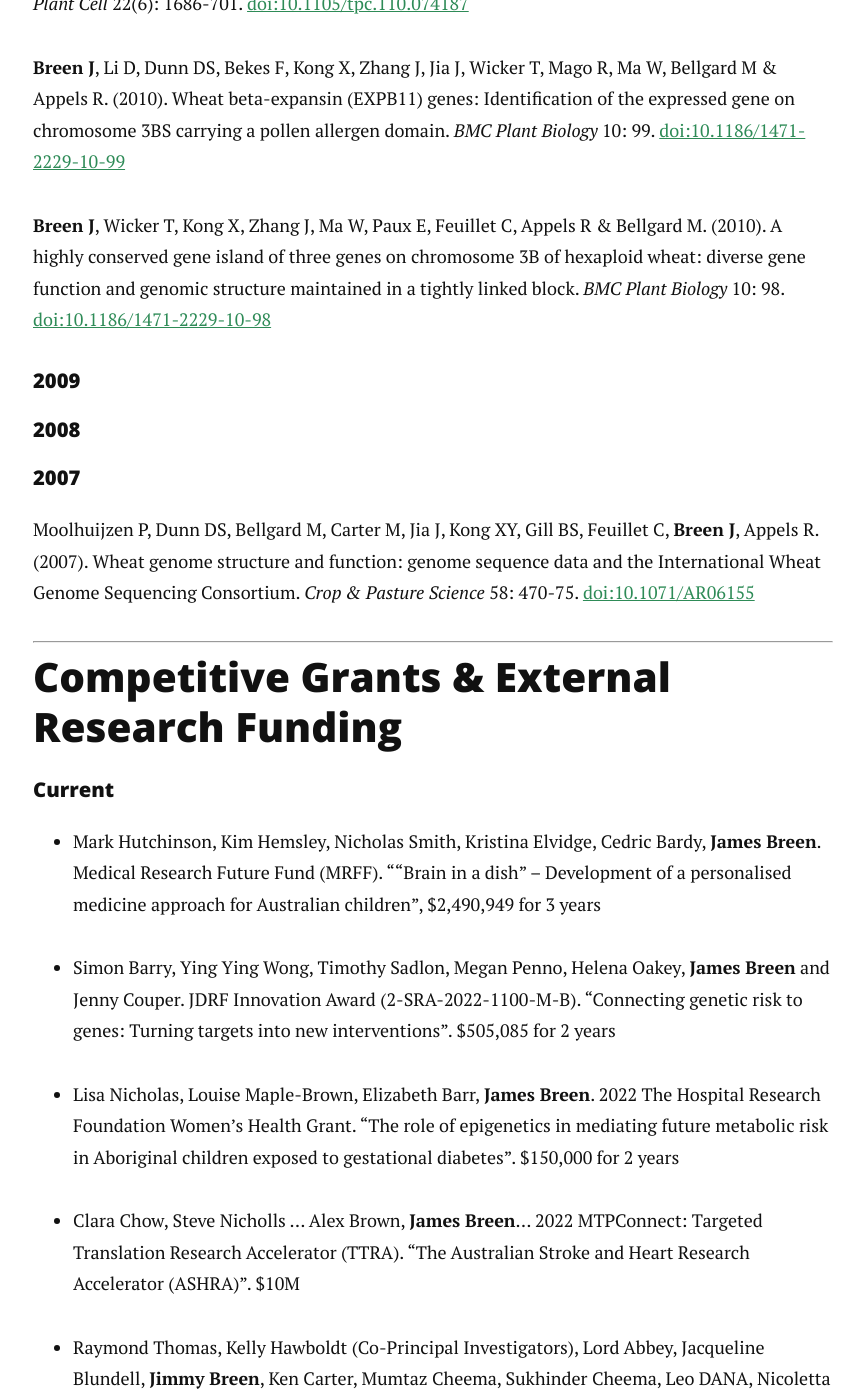
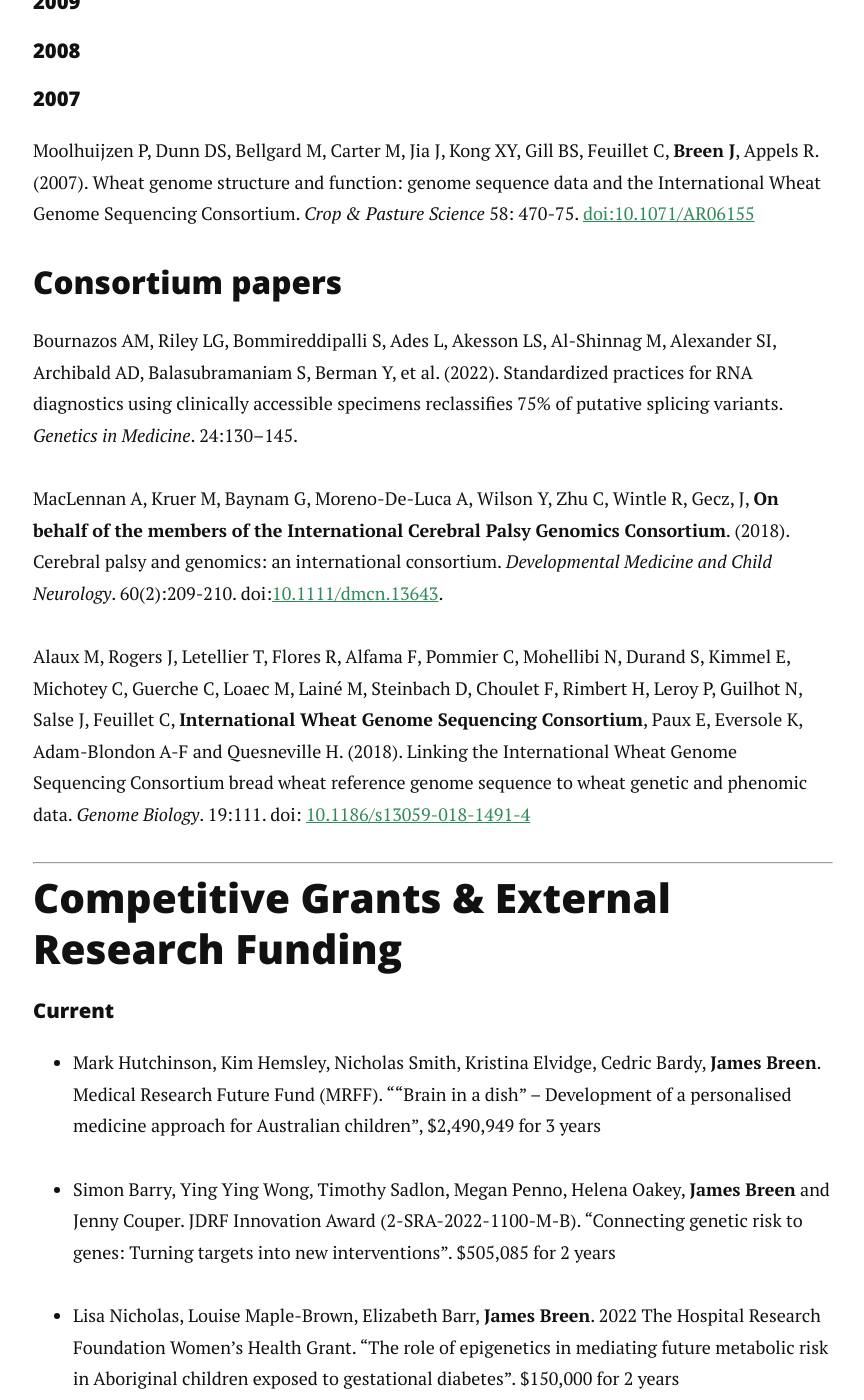
Before and after one commit to jimmybgammyknee/jimmybgammyknee.github.io, a Jekyll site: the page built from cv.md, in a window 1280 px wide and 1400 px high, scrolled down 12629 px. Shown: the whole window, without its empty margins (207-1071 px from the left). Built offline with Jekyll 4.4.1, drawn with Linux system fonts in a browser that asks for light colours; nearby versions of some CDN libraries; some of the changed text lies outside the part shown.

Commit message:
Update cv.md

```diff
--- a/cv.md
+++ b/cv.md
@@ -236,6 +232,14 @@ Choulet F, Wicker T, Rustenholz, C, Paux, E, Salse, J, Leroy P, Schlub S, LePasl
 #### 2007
 
 Moolhuijzen P, Dunn DS, Bellgard M, Carter M, Jia J, Kong XY, Gill BS, Feuillet C, **Breen J**, Appels R. (2007). Wheat genome structure and function: genome sequence data and the International Wheat Genome Sequencing Consortium. *Crop & Pasture Science* 58: 470-75. [doi:10.1071/AR06155](http://dx.doi.org/10.1071/AR06155)
+
+### Consortium papers
+
+Bournazos AM, Riley LG, Bommireddipalli S, Ades L, Akesson LS, Al-Shinnag M, Alexander SI, Archibald AD, Balasubramaniam S, Berman Y, et al. (2022). Standardized practices for RNA diagnostics using clinically accessible specimens reclassifies 75% of putative splicing variants. _Genetics in Medicine_. 24:130–145.
+
+MacLennan A, Kruer M, Baynam G, Moreno-De-Luca A, Wilson Y, Zhu C, Wintle R, Gecz, J, **On behalf of the members of the International Cerebral Palsy Genomics Consortium**. (2018). Cerebral palsy and genomics: an international consortium. *Developmental Medicine and Child Neurology*. 60(2):209-210. doi:[10.1111/dmcn.13643](https://doi.org/10.1111/dmcn.13643).
+
+Alaux M, Rogers J, Letellier T, Flores R, Alfama F, Pommier C, Mohellibi N, Durand S, Kimmel E, Michotey C, Guerche C, Loaec M, Lainé M, Steinbach D, Choulet F, Rimbert H, Leroy P, Guilhot N, Salse J, Feuillet C, **International Wheat Genome Sequencing Consortium**, Paux E,  Eversole K, Adam-Blondon A-F and Quesneville H. (2018). Linking the International Wheat Genome Sequencing Consortium bread wheat reference genome sequence to wheat genetic and phenomic data. _Genome Biology_. 19:111. doi: [10.1186/s13059-018-1491-4](https://doi.org/10.1186/s13059-018-1491-4)
 
 ---
 
```
Also changed, not shown: other parts of cv.md (+0 -4 lines).
